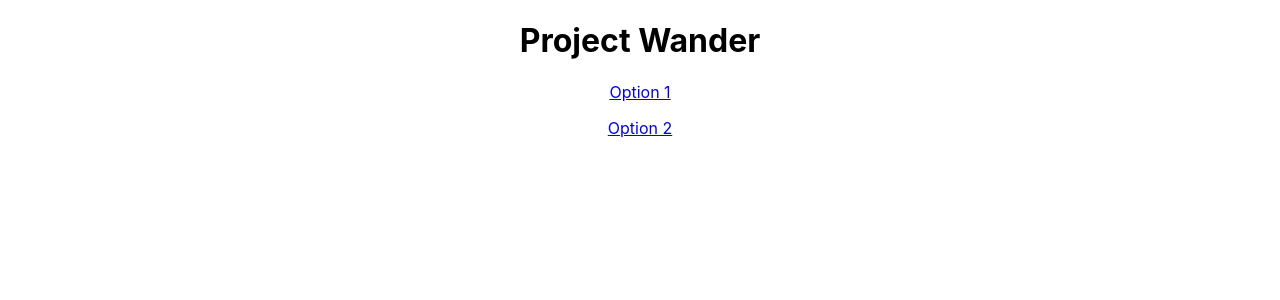
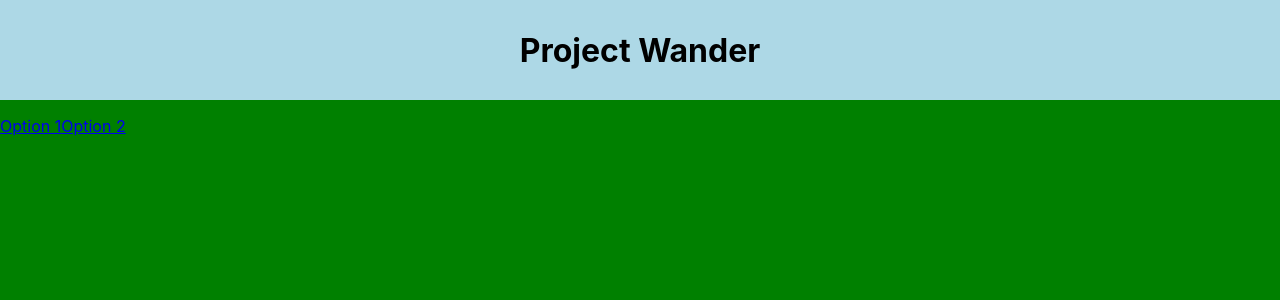
Before and after one commit to Kokseng1/orbitalwander, a React (Create React App) app: page / in a window 1280 px wide. Shown: the top 300 px of the page. Built offline with nearby package versions, Linux system fonts and the light colour scheme.

Commit message:
configuring css

```diff
--- a/src/App.css
+++ b/src/App.css
@@ -1,38 +1,30 @@
-.App {
-  text-align: center;
+body{
+  background-color:black;
+  margin:0px;
+  overscroll-behavior-y: none;
 }
 
-.App-logo {
-  height: 40vmin;
-  pointer-events: none;
+.App{
+  display:flex;
+  align-content:start;
+  justify-content:start;
+  width:100%;
+  height:3000px;
+  align-items:center;
+  flex-wrap:wrap;
+  border:0px;
+  padding:0px;
+  background-color:green;
 }
 
-@media (prefers-reduced-motion: no-preference) {
-  .App-logo {
-    animation: App-logo-spin infinite 20s linear;
-  }
+.header{
+  display:flex;
+  justify-content:center;
+  width:100%;
+  align-items:center;
+  background-color:lightblue;
+  height:100px;
+  padding-top:0px;
+  margin:0px;
+
 }
-
-.App-header {
-  background-color: #282c34;
-  min-height: 100vh;
-  display: flex;
-  flex-direction: column;
-  align-items: center;
-  justify-content: center;
-  font-size: calc(10px + 2vmin);
-  color: white;
-}
-
-.App-link {
-  color: #61dafb;
-}
-
-@keyframes App-logo-spin {
-  from {
-    transform: rotate(0deg);
-  }
-  to {
-    transform: rotate(360deg);
-  }
-}
--- a/src/App.js
+++ b/src/App.js
@@ -5,7 +5,7 @@ import Options from './Components/Options';
 function App() {
   return (
     <div className="App">
-      <h1>
+      <h1 class = "header">
       Project Wander
       </h1>
       <Options />
```
